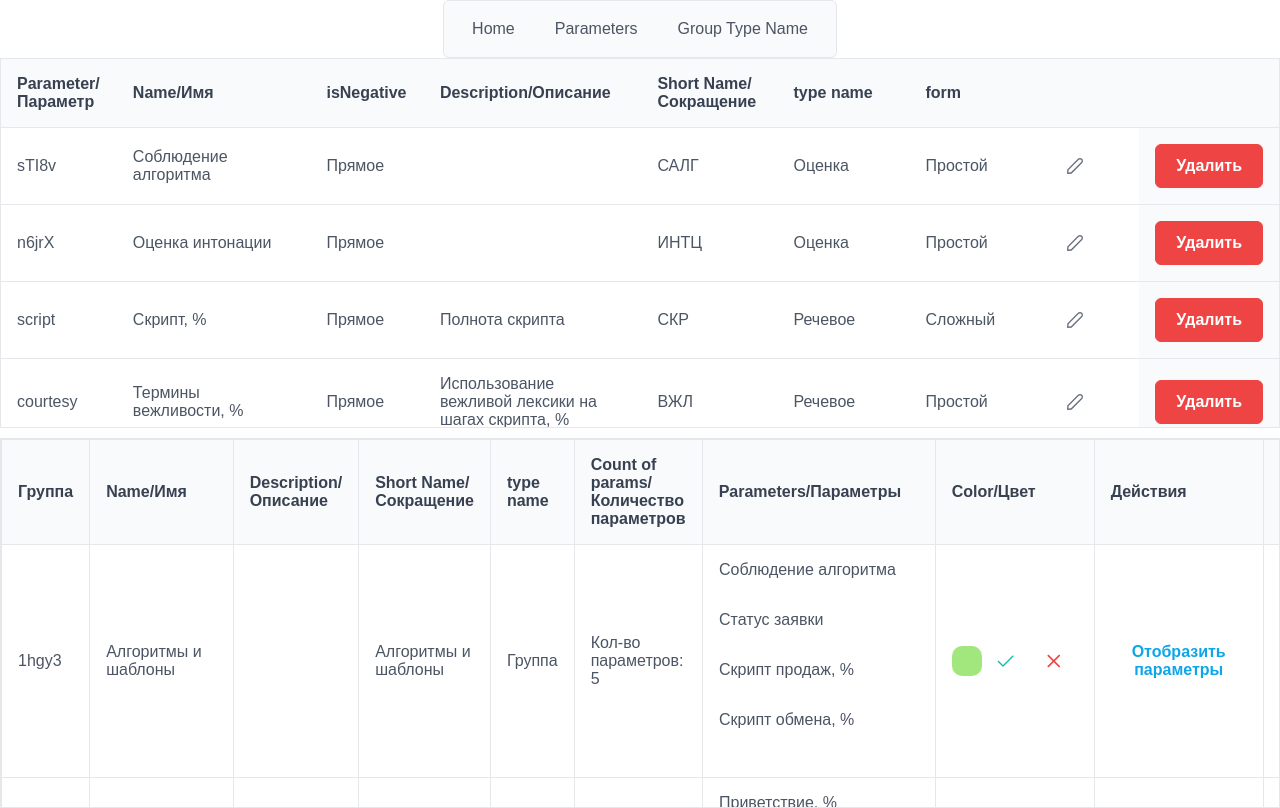
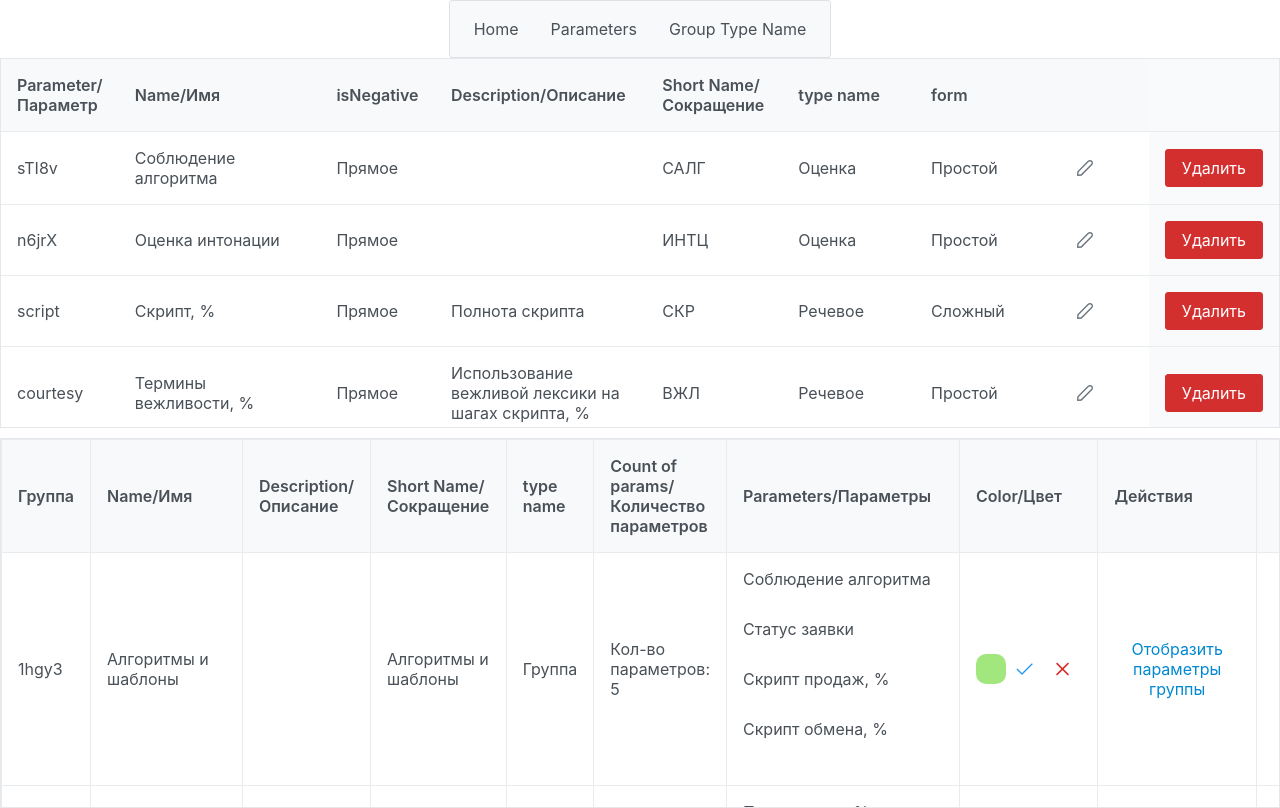
Before and after one commit to nikitaChandler01/info-qubes-table, a Vue app: page /parameters in a window 1280 px wide. Built offline with nearby package versions, Linux system fonts and the light colour scheme; a web font is replaced by a local one.

Commit message:
theme changed

```diff
--- a/src/App.vue
+++ b/src/App.vue
@@ -19,15 +19,19 @@ import { ref } from 'vue';
 
 let data = ref(scriptParameters);
 
-const isLoading = ref(false);
-// setTimeout(() => isLoading.value = false, 3000)
+const isLoading = ref(true);
+setTimeout(() => isLoading.value = false, 0)
 const toast = useToast();
 const changeParams = (newData, name) => {
+  isLoading.value = true;
   data.value[name] = newData;
+  isLoading.value = false;
   toast.add({ severity: 'success', summary: 'Server response', detail: 'Data Changed', life: 3000 });
 };
 const changeGroups = (newData, name) => {
+  isLoading.value = true;
   data.value[name] = newData;
+  isLoading.value = false;
   toast.add({ severity: 'success', summary: 'Server response', detail: 'Data Changed', life: 3000 });
 };
 </script>
--- a/src/main.js
+++ b/src/main.js
@@ -15,9 +15,9 @@ import ColorPicker from 'primevue/colorpicker';
 import MultiSelect from 'primevue/multiselect';
 import VirtualScroller from 'primevue/virtualscroller';
 import Toast from 'primevue/toast';
-import 'primevue/resources/themes/lara-light-teal/theme.css';
+import 'primevue/resources/themes/saga-blue/theme.css'
+
 import 'primeicons/primeicons.css'
-
 
 const app = createApp(App);
 app
--- a/src/pages/ParametersPage.vue
+++ b/src/pages/ParametersPage.vue
@@ -9,6 +9,7 @@
     dataKey="id"
     @row-edit-save="onRowEditSave"
     :rowStyle="paintBackground"
+    :loading="isLoading"
   >
     <Column :field="'screen_name'" header="Parameter/Параметр" style="width: 10%">
       <template #body="slotProps">
@@ -92,6 +93,7 @@
     editMode="row"
     dataKey="id"
     @row-edit-save="onRowGroupEditSave"
+    :loading="isLoading"
   >
     <Column field="id" header="Группа" style="width: 15%">
       <template #editor="{ data, field }">
@@ -180,8 +182,11 @@
       </template>
     </Column>
     <Column header="Действия">
-      <template #body="{ data }">
-        <Button label="Отобразить параметры" text severity="info" @click="showParameters(data)" />
+      <template v-if="state.showedAllParams.value" #body="{ data }">
+        <Button label="Отобразить параметры группы" text severity="info" @click="showParameters(data)" />
+      </template>
+      <template v-if="!state.showedAllParams.value" #body="{ data }">
+        <Button label="Отобразить все параметры" text severity="success" @click="showParameters(data)" />
       </template>
     </Column>
     <Column
@@ -198,10 +203,6 @@ import translateMapping from '../mocks/translateMapping.js';
 import values from '../mocks/dropDownValues.js';
 import { find } from 'lodash';
 
-const state = {
-  showedAllParams: ref(true),
-};
-
 const props = defineProps({
   data: {
     type: Object,
@@ -212,6 +213,10 @@ const props = defineProps({
     required: true,
   },
 });
+
+const state = {
+  showedAllParams: ref(true),
+};
 
 const arrayColors = [
   { '1hgy3': '#a2e67e' },
```
